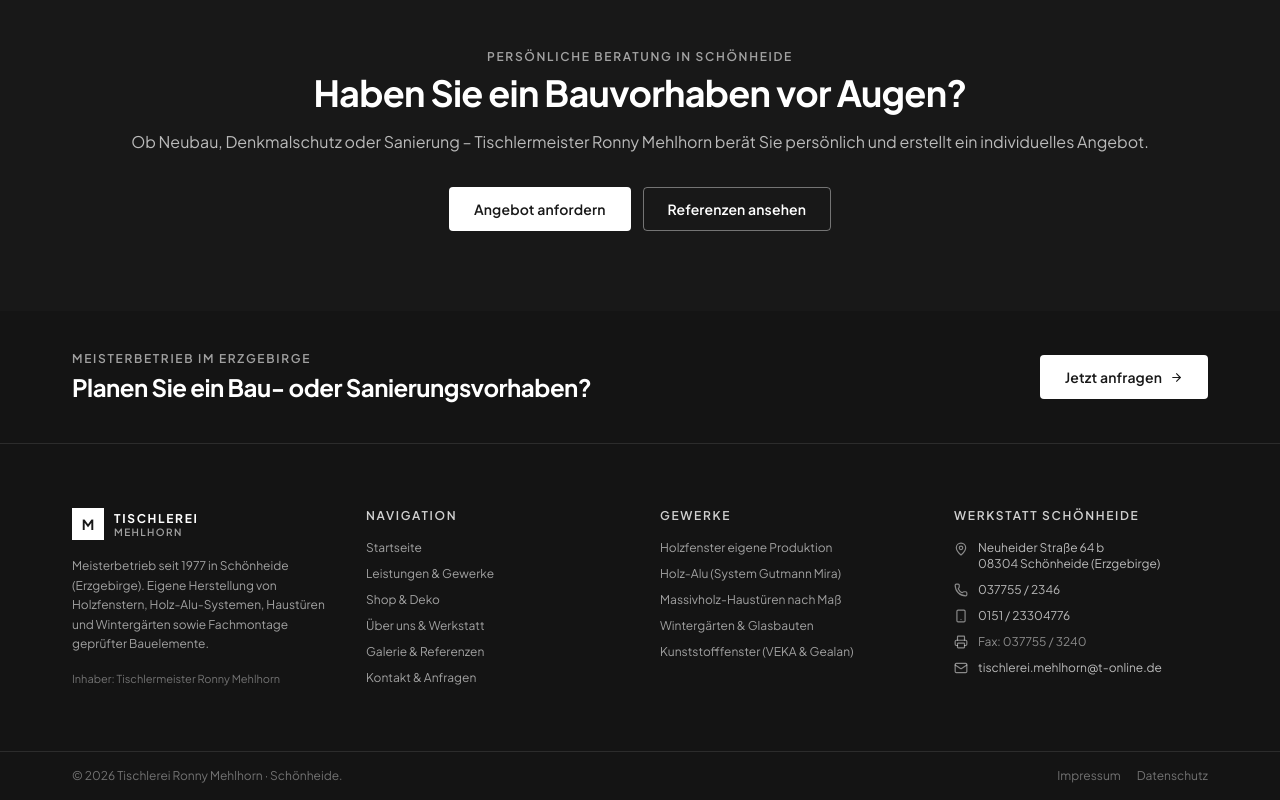
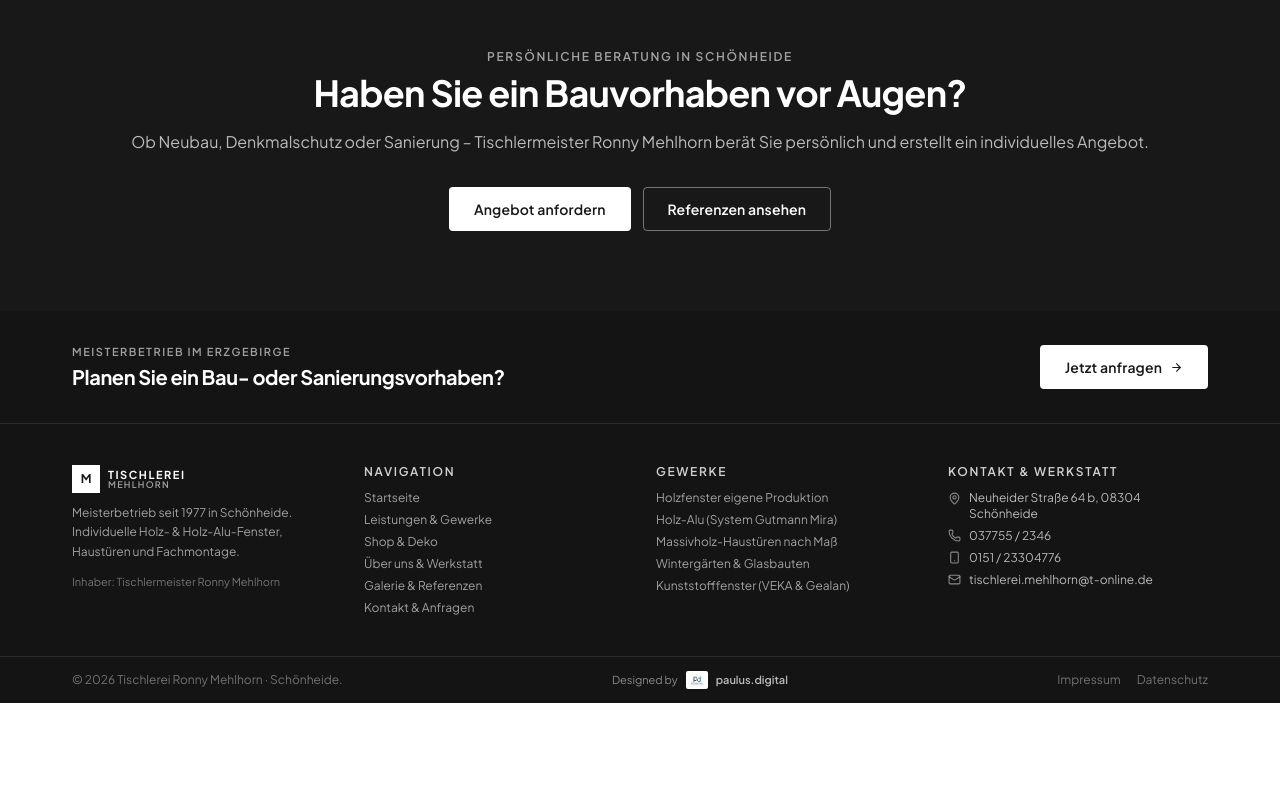
Before and after one commit to XPaule98/tischlerei-mehlhorn, a Next.js app in the folder web/: page / in a window 1280 px wide. Shown: the part 3903-4703 px from the top of the page. After the commit the page ends 4606 px from the top, so only its background shows below. Built offline with nearby package versions, Linux system fonts and the light colour scheme; no server answers.

Commit message:
fix(contact & footer): remove preselection banner, remove redundant CTA on contact page, streamline footer and add paulus.digital attribution with logo

```diff
--- a/web/app/kontakt/page.tsx
+++ b/web/app/kontakt/page.tsx
@@ -47,7 +47,7 @@ export default async function KontaktPage() {
           <ContactSection />
         </Suspense>
       </main>
-      <Footer />
+      <Footer hideCta={true} />
     </>
   );
 }
--- a/web/components/layout/Footer.tsx
+++ b/web/components/layout/Footer.tsx
@@ -1,52 +1,58 @@
 import Link from "next/link";
 import { Phone, Mail, MapPin, Smartphone, Printer, ArrowRight } from "lucide-react";
 
-export default function Footer() {
+interface FooterProps {
+  hideCta?: boolean;
+}
+
+export default function Footer({ hideCta = false }: FooterProps) {
   const currentYear = new Date().getFullYear();
 
   return (
     <footer className="bg-[#141414] text-white" id="footer">
-      {/* Top CTA Banner */}
-      <div className="border-b border-white/10 py-10">
-        <div className="container-site flex flex-col md:flex-row items-start md:items-center justify-between gap-4">
+      {/* Top CTA Banner (hidden on contact/inquiry page) */}
+      {!hideCta && (
+        <div className="border-b border-white/10 py-6 sm:py-8">
+          <div className="container-site flex flex-col sm:flex-row items-start sm:items-center justify-between gap-4">
             <div>
-            <span className="text-xs font-semibold uppercase tracking-[0.14em] text-white/60 block mb-1">
+              <span className="text-[11px] font-semibold uppercase tracking-[0.14em] text-white/60 block mb-0.5">
                 Meisterbetrieb im Erzgebirge
               </span>
-            <h3 className="text-xl sm:text-2xl font-bold text-white">
+              <h3 className="text-lg sm:text-xl font-bold text-white">
                 Planen Sie ein Bau- oder Sanierungsvorhaben?
               </h3>
             </div>
             <Link
               href="/kontakt"
-            className="btn bg-white text-[#181818] hover:bg-white/90 text-xs py-2.5 px-5 flex items-center gap-1.5 flex-shrink-0"
+              className="btn bg-white text-[#181818] hover:bg-white/90 text-xs py-2 px-4.5 flex items-center gap-1.5 flex-shrink-0"
             >
               Jetzt anfragen
               <ArrowRight size={13} />
             </Link>
           </div>
         </div>
+      )}
 
-      {/* Main Footer Columns */}
-      <div className="container-site py-12 md:py-16">
-        <div className="grid grid-cols-1 md:grid-cols-2 lg:grid-cols-4 gap-10">
+      {/* Main Footer Columns - Compact & Streamlined */}
+      <div className="container-site py-8 sm:py-10">
+        <div className="grid grid-cols-1 md:grid-cols-2 lg:grid-cols-4 gap-6 lg:gap-8">
           {/* Brand */}
           <div>
-            <Link href="/" className="flex items-center gap-2.5 mb-4 group inline-flex">
-              <div className="w-8 h-8 bg-white text-[#181818] flex items-center justify-center font-bold text-sm">
+            <Link href="/" className="flex items-center gap-2 mb-2.5 group inline-flex">
+              <div className="w-7 h-7 bg-white text-[#181818] flex items-center justify-center font-bold text-xs">
                 M
               </div>
               <div className="flex flex-col leading-none">
-                <span className="text-xs font-bold tracking-[0.14em] uppercase text-white">
+                <span className="text-[11px] font-bold tracking-[0.14em] uppercase text-white">
                   TISCHLEREI
                 </span>
-                <span className="text-[10px] font-semibold tracking-[0.14em] uppercase text-white/60">
+                <span className="text-[9px] font-semibold tracking-[0.14em] uppercase text-white/60">
                   MEHLHORN
                 </span>
               </div>
             </Link>
-            <p className="text-white/60 text-xs leading-relaxed mb-4">
-              Meisterbetrieb seit 1977 in Schönheide (Erzgebirge). Eigene Herstellung von Holzfenstern, Holz-Alu-Systemen, Haustüren und Wintergärten sowie Fachmontage geprüfter Bauelemente.
+            <p className="text-white/60 text-xs leading-relaxed mb-3">
+              Meisterbetrieb seit 1977 in Schönheide. Individuelle Holz- &amp; Holz-Alu-Fenster, Haustüren und Fachmontage.
             </p>
             <div className="text-[11px] text-white/40">
               Inhaber: Tischlermeister Ronny Mehlhorn
@@ -55,10 +61,10 @@ export default function Footer() {
 
           {/* Navigation */}
           <div>
-            <h4 className="text-xs font-semibold uppercase tracking-[0.14em] text-white/80 mb-4">
+            <h4 className="text-xs font-semibold uppercase tracking-[0.14em] text-white/80 mb-2.5">
               Navigation
             </h4>
-            <ul className="space-y-2.5 text-xs text-white/60">
+            <ul className="space-y-1.5 text-xs text-white/60">
               {[
                 { label: "Startseite", href: "/" },
                 { label: "Leistungen & Gewerke", href: "/leistungen" },
@@ -78,33 +84,33 @@ export default function Footer() {
 
           {/* Leistungen */}
           <div>
-            <h4 className="text-xs font-semibold uppercase tracking-[0.14em] text-white/80 mb-4">
+            <h4 className="text-xs font-semibold uppercase tracking-[0.14em] text-white/80 mb-2.5">
               Gewerke
             </h4>
-            <ul className="space-y-2.5 text-xs text-white/60">
+            <ul className="space-y-1.5 text-xs text-white/60">
               <li>
-                <Link href="/leistungen#eigenfertigung" className="hover:text-white transition-colors">
+                <Link href="/leistungen#service-holzfenster" className="hover:text-white transition-colors">
                   Holzfenster eigene Produktion
                 </Link>
               </li>
               <li>
-                <Link href="/leistungen#eigenfertigung" className="hover:text-white transition-colors">
+                <Link href="/leistungen#service-holzalu" className="hover:text-white transition-colors">
                   Holz-Alu (System Gutmann Mira)
                 </Link>
               </li>
               <li>
-                <Link href="/leistungen#eigenfertigung" className="hover:text-white transition-colors">
+                <Link href="/leistungen#service-haustueren" className="hover:text-white transition-colors">
                   Massivholz-Haustüren nach Maß
                 </Link>
               </li>
               <li>
-                <Link href="/leistungen#eigenfertigung" className="hover:text-white transition-colors">
-                  Wintergärten & Glasbauten
+                <Link href="/leistungen#service-wintergaerten" className="hover:text-white transition-colors">
+                  Wintergärten &amp; Glasbauten
                 </Link>
               </li>
               <li>
-                <Link href="/leistungen#bauelemente" className="hover:text-white transition-colors">
-                  Kunststofffenster (VEKA & Gealan)
+                <Link href="/leistungen#service-kunststoff" className="hover:text-white transition-colors">
+                  Kunststofffenster (VEKA &amp; Gealan)
                 </Link>
               </li>
             </ul>
@@ -112,35 +118,28 @@ export default function Footer() {
 
           {/* Kontakt Schönheide */}
           <div>
-            <h4 className="text-xs font-semibold uppercase tracking-[0.14em] text-white/80 mb-4">
-              Werkstatt Schönheide
+            <h4 className="text-xs font-semibold uppercase tracking-[0.14em] text-white/80 mb-2.5">
+              Kontakt &amp; Werkstatt
             </h4>
-            <ul className="space-y-2.5 text-xs text-white/70">
-              <li className="flex items-start gap-2.5">
-                <MapPin size={14} className="text-white/50 mt-0.5 flex-shrink-0" />
-                <span>
-                  Neuheider Straße 64 b<br />
-                  08304 Schönheide (Erzgebirge)
-                </span>
+            <ul className="space-y-1.5 text-xs text-white/70">
+              <li className="flex items-start gap-2">
+                <MapPin size={13} className="text-white/50 mt-0.5 flex-shrink-0" />
+                <span>Neuheider Straße 64 b, 08304 Schönheide</span>
               </li>
-              <li className="flex items-center gap-2.5">
-                <Phone size={14} className="text-white/50 flex-shrink-0" />
+              <li className="flex items-center gap-2">
+                <Phone size={13} className="text-white/50 flex-shrink-0" />
                 <a href="tel:+49377552346" className="hover:text-white transition-colors">
                   037755 / 2346
                 </a>
               </li>
-              <li className="flex items-center gap-2.5">
-                <Smartphone size={14} className="text-white/50 flex-shrink-0" />
+              <li className="flex items-center gap-2">
+                <Smartphone size={13} className="text-white/50 flex-shrink-0" />
                 <a href="tel:+4915123304776" className="hover:text-white transition-colors">
                   0151 / 23304776
                 </a>
               </li>
-              <li className="flex items-center gap-2.5">
-                <Printer size={14} className="text-white/50 flex-shrink-0" />
-                <span className="text-white/50">Fax: 037755 / 3240</span>
-              </li>
-              <li className="flex items-center gap-2.5">
-                <Mail size={14} className="text-white/50 flex-shrink-0" />
+              <li className="flex items-center gap-2">
+                <Mail size={13} className="text-white/50 flex-shrink-0" />
                 <a href="mailto:tischlerei.mehlhorn@t-online.de" className="hover:text-white transition-colors">
                   tischlerei.mehlhorn@t-online.de
                 </a>
@@ -150,10 +149,33 @@ export default function Footer() {
         </div>
       </div>
 
-      {/* Bottom Bar */}
+      {/* Bottom Bar: Copyright, Designer Attribution & Legal Links */}
       <div className="border-t border-white/10">
-        <div className="container-site py-4 flex flex-col sm:flex-row items-center justify-between gap-2 text-xs text-white/40">
+        <div className="container-site py-3.5 flex flex-col md:flex-row items-center justify-between gap-3 text-xs text-white/40">
           <span>© {currentYear} Tischlerei Ronny Mehlhorn · Schönheide.</span>
+
+          {/* Designer Credit */}
+          <div className="flex items-center">
+            <a
+              href="https://paulus.digital"
+              target="_blank"
+              rel="noopener noreferrer"
+              className="inline-flex items-center gap-2 text-white/50 hover:text-white transition-colors group"
+              title="paulus.digital – Grafik | Webdesign | Content"
+            >
+              <span className="text-[11px]">Designed by</span>
+              {/* eslint-disable-next-line @next/next/no-img-element */}
+              <img
+                src="/images/paulus-digital-logo.jpg"
+                alt="paulus.digital Logo"
+                className="h-4.5 w-auto object-contain rounded-xs bg-white px-1 py-0.5 group-hover:opacity-100 transition-opacity"
+              />
+              <span className="text-[11px] font-semibold text-white/70 group-hover:text-white transition-colors">
+                paulus.digital
+              </span>
+            </a>
+          </div>
+
           <div className="flex gap-4">
             <Link href="/impressum" className="hover:text-white/70 transition-colors">
               Impressum
--- a/web/components/sections/ContactSection.tsx
+++ b/web/components/sections/ContactSection.tsx
@@ -124,15 +124,6 @@ function ContactForm() {
 
   return (
     <form action={formAction} className="space-y-4">
-      {/* Gewerk Preselection Banner */}
-      {rawGewerk && (
-        <div className="p-3 bg-[#FAF8F5] border border-[#E6DEC8] rounded-md text-xs text-[#6B5034] flex items-center gap-2">
-          <CheckCircle size={15} className="text-[#8C6D4F] flex-shrink-0" />
-          <span>
-            Vorausgewählt für Ihr Projekt: <strong>{selectedGewerk}</strong>
-          </span>
-        </div>
-      )}
 
       {/* Error Banner */}
       {!state.success && state.message && (
```
Also changed, not shown: web/public/images/paulus-digital-logo.jpg (added). Lines whose indentation alone changed are shown as unchanged.
